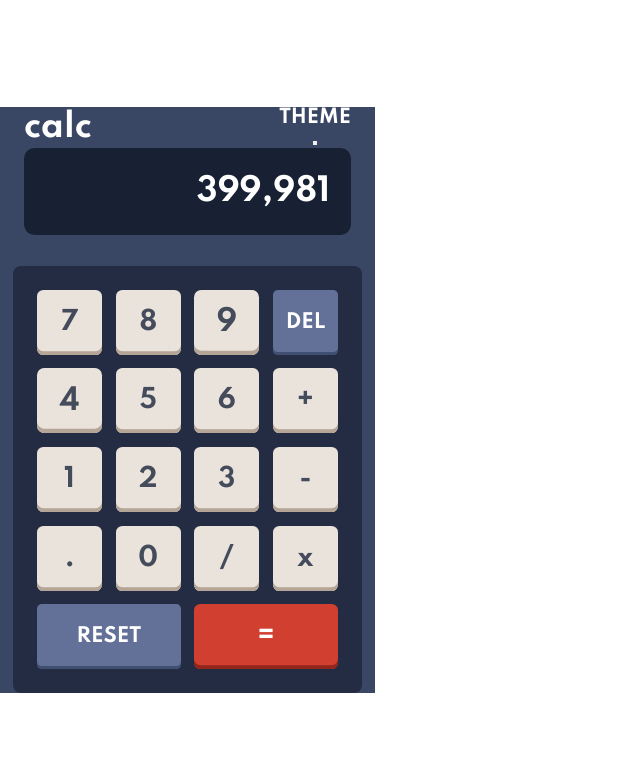
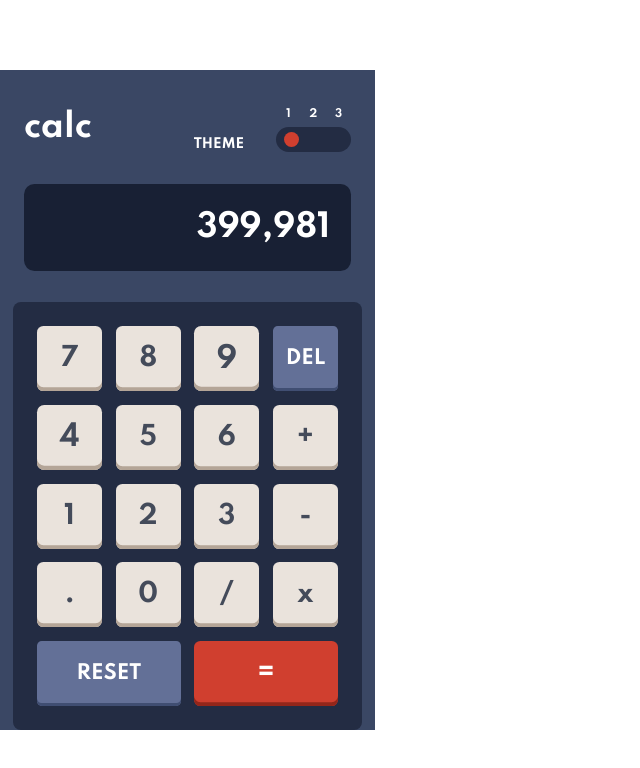
Before and after one commit to steppan26/Challenge-05--Calculator-App, a React (Create React App) app: page / in a window 1280 px wide. Shown: the top 768 px of the page, without its empty margins (0-640 px from the left). Built offline with nearby package versions, Linux system fonts and the light colour scheme.

Commit message:
working theme switcher with toggle

```diff
--- a/src/Components/Button.js
+++ b/src/Components/Button.js
@@ -3,7 +3,6 @@ import './Button.css'
 
 const Button = ( { text, name, fontSize, bgColor, fontColor, shadowColor } ) => {
     const shadow = "0 -0.15em 0 0px " + shadowColor + " inset";
-    console.log(fontColor)
     return(
         <div className="btn"
         style={{
--- a/src/Components/Theme.css
+++ b/src/Components/Theme.css
@@ -0,0 +1,42 @@
+.themeWrapper{
+    display: flex;
+    font-size: 0.7rem;
+    align-items: flex-end;
+}
+
+.toggleWrapper{
+    display: grid;
+    grid-template-columns: repeat(3, 25px);
+    grid-template-rows: 1fr 1fr;
+    flex-wrap: wrap;
+    text-align: center;
+    align-items: center;
+    justify-content: center;
+    margin-left: 2em;
+    font-size: 1rem;
+}
+
+.themeToggle{
+    display: grid;
+    grid-template-columns: repeat(3, 1fr);
+    grid-template-rows: 1fr;
+    align-items: center;
+    justify-content: center;
+    width: 75px;
+    height: 25px;
+    padding: 5px;
+    background-color: var(--clr-bg-toggle-keypad);
+    border-radius: 1em;
+    grid-template-areas:
+    "Theme1 Theme2 Theme3";
+}
+
+.themeSelector{
+    z-index: 2;
+    width: 15px;
+    height: 100%;
+    border-radius: 50%;
+    justify-self: center;
+    background-color: var(--clr-keys-equals-bg);
+
+}
--- a/src/Components/Theme.js
+++ b/src/Components/Theme.js
@@ -1,11 +1,18 @@
 import React from 'react'
 import './Theme.css'
 
-const Theme = () => {
+const Theme = ({activeTheme}) => {
     return(
         <div className="themeWrapper">
             <h3>THEME</h3>
-            <button type="toggle"></button>
+            <div className="toggleWrapper">
+                <h6>1</h6>
+                <h6>2</h6>
+                <h6>3</h6>
+                <div className="themeToggle" id="themeSelector">
+                    <div className="themeSelector" style={{gridArea:activeTheme}}></div>
+                </div>
+            </div>
         </div>
     );
 }
--- a/src/Containers/App.css
+++ b/src/Containers/App.css
@@ -69,7 +69,6 @@
 }
 
 .AppContainer{
-  overflow: none;
   display: flex;
   justify-content: center;
   align-items: center;
--- a/src/Containers/App.js
+++ b/src/Containers/App.js
@@ -1,17 +1,48 @@
 
+import React, { Component } from 'react';
 import './App.css';
 import Header from './Header';
 import Calculator from './Calculator';
 
-function App() {
-  return (
-    <div className="AppContainer">
-      <div className="App Theme1">
-        <Header />
-        <Calculator />
+ class App extends Component {
+   constructor(){
+     super();
+     this.state = {
+       theme: ["Theme1","Theme2","Theme3"],
+       activeTheme: 0,
+     }
+
+   }
+
+   componentDidMount(){
+    this.createThemeEventListener();
+   }
+
+   createThemeEventListener = () => {
+    const themeToggle = document.getElementById("themeSelector")
+    themeToggle.addEventListener("click", () => {
+      let activeTheme = this.state.activeTheme;
+      if (activeTheme >= 2){
+        activeTheme = 0
+      } else {
+        activeTheme = activeTheme + 1
+      }
+      this.setState({activeTheme: activeTheme})
+    })
+   }
+
+
+  render(){
+    let themeClassName = "App " + this.state.theme[this.state.activeTheme];
+    return (
+      <div className="AppContainer">
+        <div className={themeClassName}>
+          <Header activeTheme={this.state.theme[this.state.activeTheme]}/>
+          <Calculator />
+        </div>
       </div>
-    </div>
-  );
+    );
+  }
 }
 
 export default App;
--- a/src/Containers/Header.css
+++ b/src/Containers/Header.css
@@ -7,4 +7,5 @@
     justify-content: space-between;
     width: 100%;
     color: var(--clr-text-white);
+    margin: 2em 0;
 }
--- a/src/Containers/Header.js
+++ b/src/Containers/Header.js
@@ -3,14 +3,14 @@ import './Header.css'
 import Theme from '../Components/Theme'
 import Screen from '../Components/Screen'
 
-const Header = () => {
+const Header = ( {activeTheme} ) => {
     return(
         <div className="topSection">
             <div className="header">
                 <h1 className="title">calc</h1>
-                <Theme />
+                <Theme activeTheme={activeTheme} />
             </div>
-            <Screen />
+            <Screen/>
         </div>
     );
 }
```
